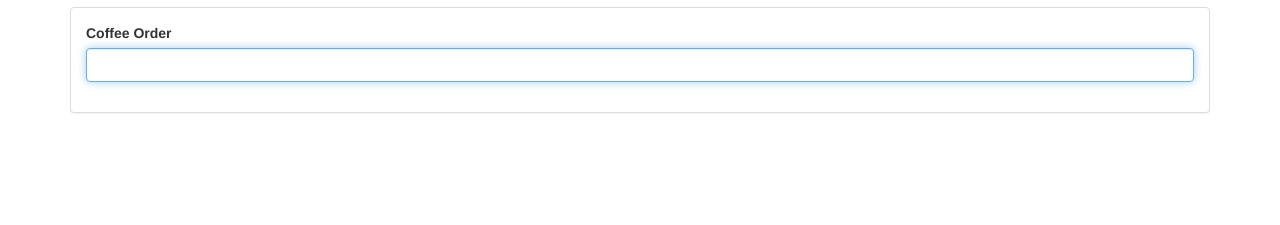
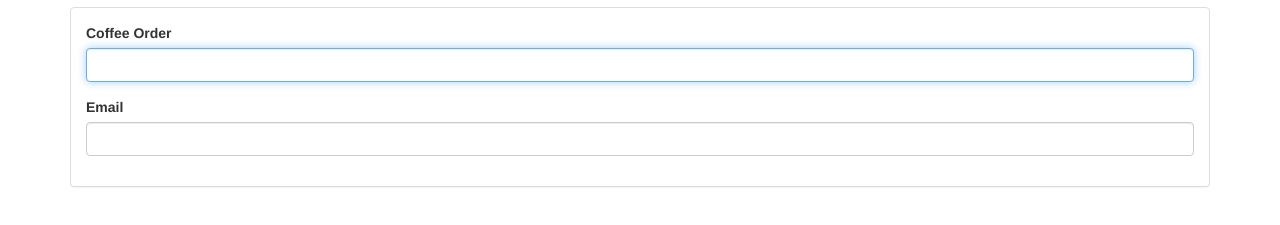
Before and after one commit to DevsStackerRepo/front-end-dev-coffeerun, a plain HTML site: page index.html in a window 1280 px wide. Shown: the part 63-288 px from the top of the page. Drawn offline with nearby package versions, Linux system fonts and the light colour scheme.

Commit message:
Adding an email input field

```diff
--- a/index.html
+++ b/index.html
@@ -18,6 +18,11 @@
                 <label for="coffeeOrder">Coffee Order</label>
                 <input class="form-control" name="coffee" id="coffeeOrder" autofocus>
               </div>
+              <div class="form-group">
+                <label for="emailInput">Email</label>
+                <input class="form-control" type="email" name="emailAddress"
+                  id="emailInput" value="">
+              </div>
         </form>
       </div>
 </div>
```
